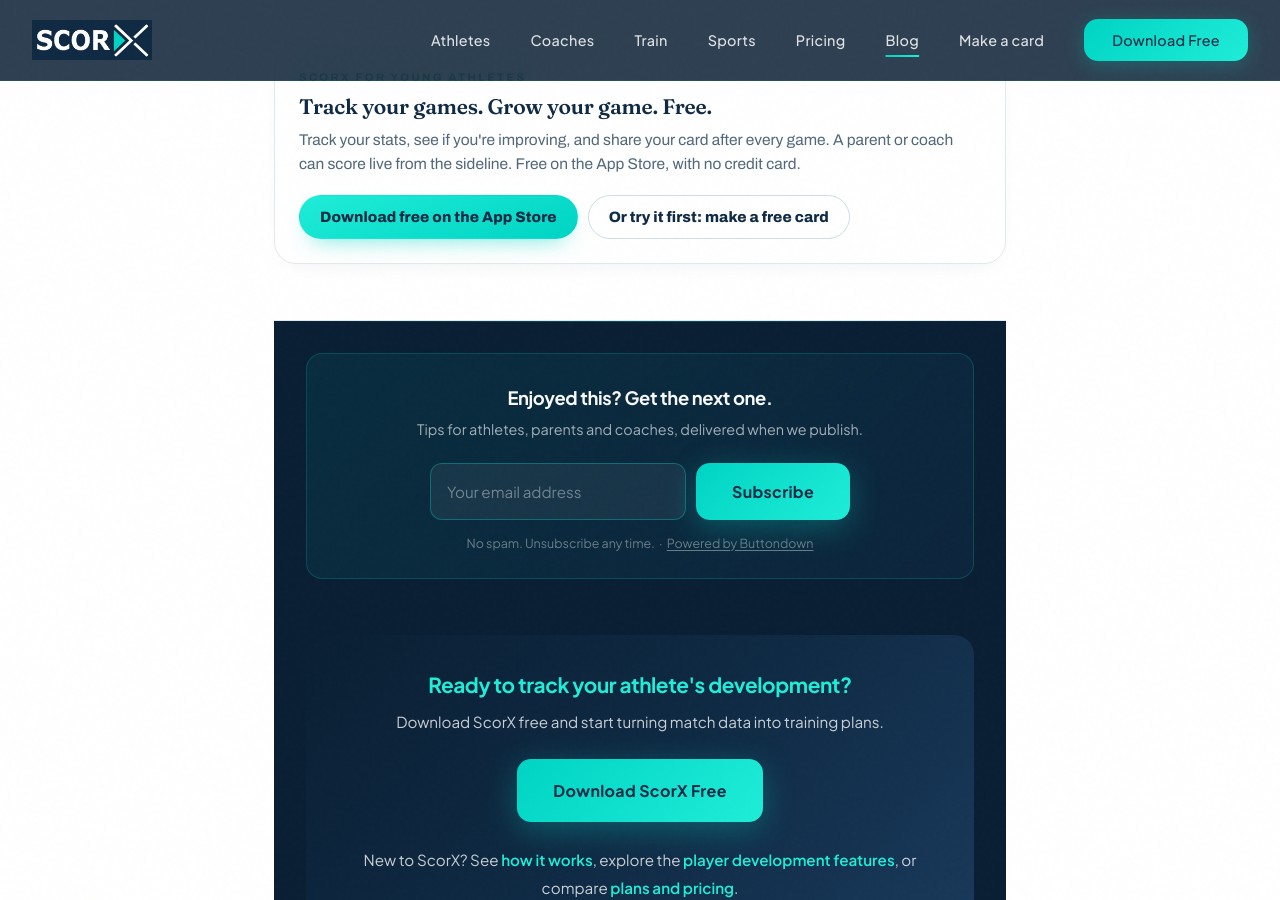
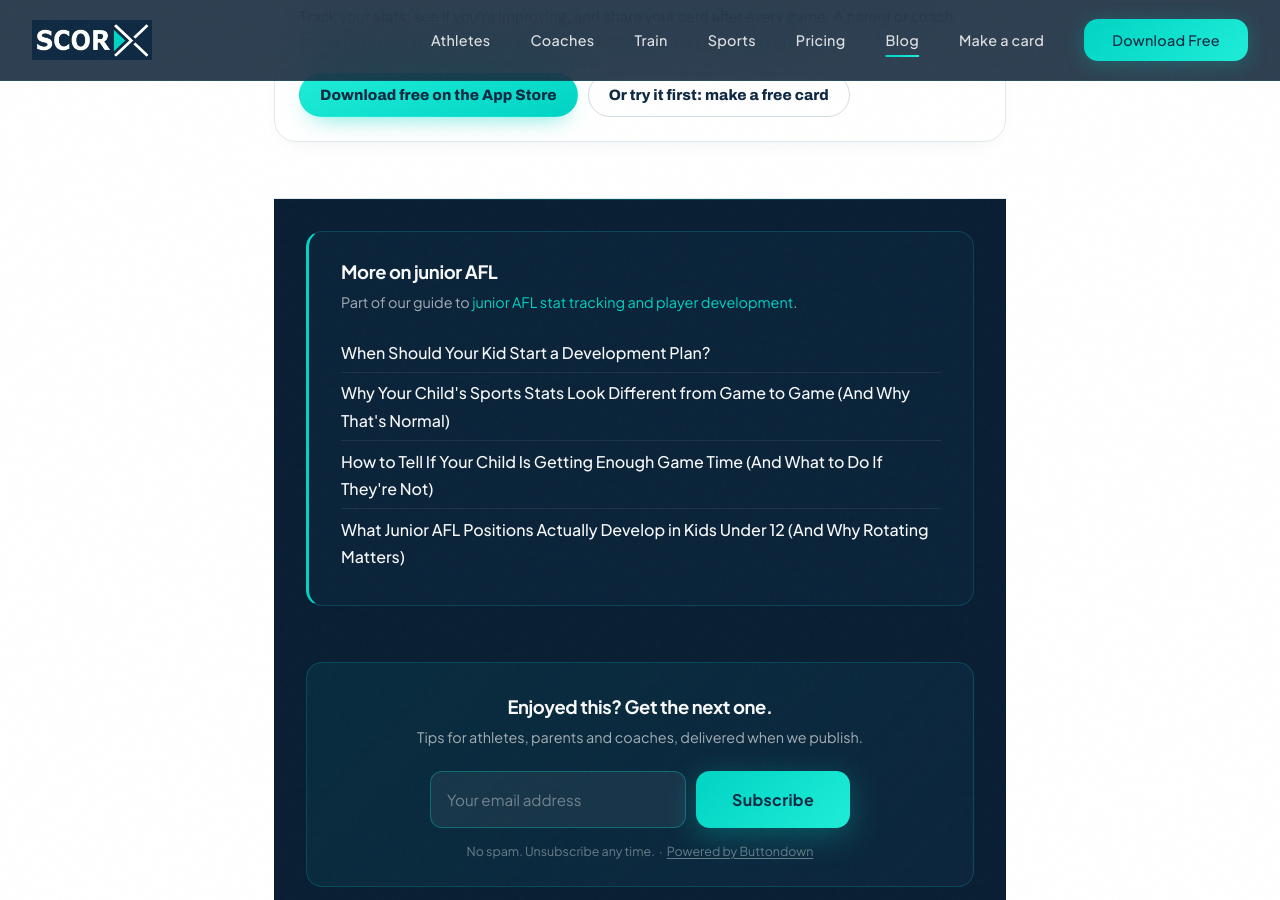
Before and after one commit to twineappdev-scorx/scorx-website, a Jekyll site: the page built from _posts/2027-02-22-beep-test-junior-footy-scores.md, in a window 1280 px wide and 900 px high, scrolled down 4104 px. Built offline with Jekyll 4.4.1, drawn with Linux system fonts in a browser that asks for light colours.

Commit message:
Use afl cluster so related-posts block includes this post; layout renders FAQ
Co-Authored-By: Claude Opus 5.5 <noreply@anthropic.com>
Claude-Session: https://claude.ai/code/session_018F7jLWbjtJyvNY4FiHtT43

```diff
--- a/_posts/2027-02-22-beep-test-junior-footy-scores.md
+++ b/_posts/2027-02-22-beep-test-junior-footy-scores.md
@@ -6,7 +6,7 @@ category: "Guide"
 author: "Tim Stoddard"
 read_time: 5
 keywords: "beep test scores junior football, beep test junior footy, 20m shuttle run kids, junior AFL fitness test, academy testing day"
-cluster: "testing"
+cluster: "afl"
 og_image: /images/beep_test_oval_warmup.jpg
 excerpt_image: /images/beep_test_oval_warmup.webp
 faq:
@@ -75,7 +75,6 @@ If you want somewhere to keep it, the Train section of ScorX has a Beep Test run
 
 Next in this series: a simple [20 metre sprint test at home](https://www.scorx.com.au/blog/20m-sprint-test-young-athletes/), and how to [prepare for an academy testing day](https://www.scorx.com.au/blog/prepare-for-afl-academy-testing-day/) without turning it into a big deal.
 
-{% include faq.html %}
 
 ---
 
```
